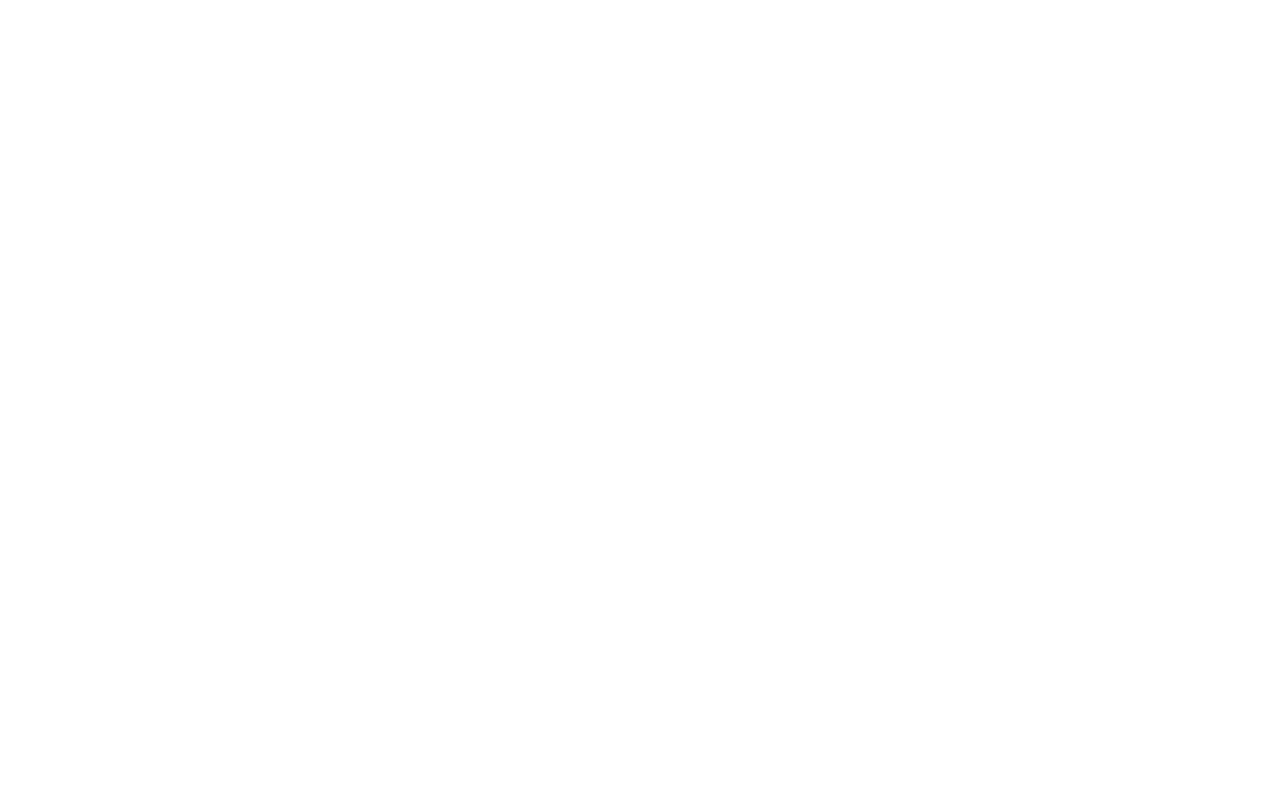
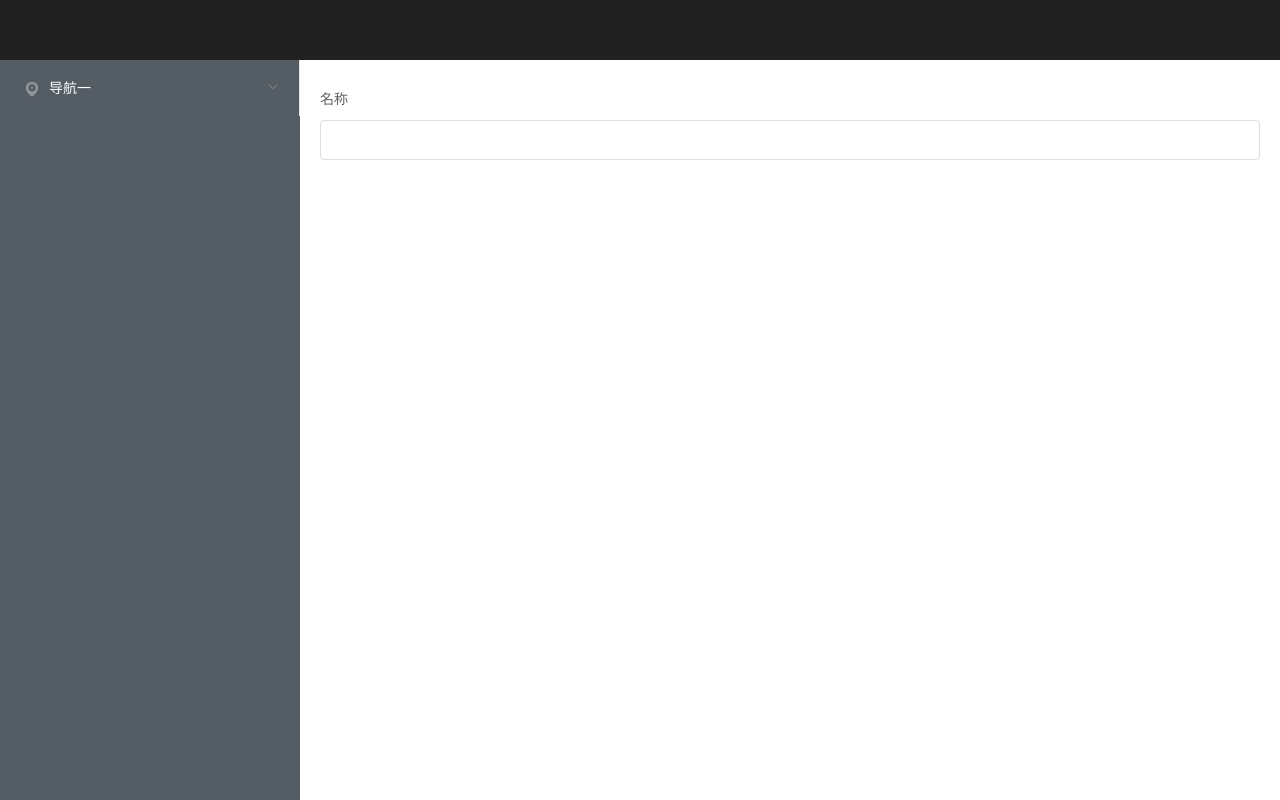
Before and after one commit to wtdtcwsws/cyshop_vue, a Vue app: page /wutong in a window 1280 px wide. Built offline with nearby package versions, Linux system fonts and the light colour scheme.

Commit message:
inputgroup

```diff
--- /dev/null
+++ b/src/components/InputGroup.vue
@@ -0,0 +1,28 @@
+<template>
+    <el-form :label-position="labelPosition" label-width="80px" :model="formLabelAlign">
+        <el-form>
+            <el-form-item label="名称">
+                <el-input v-model="formLabelAlign.name"></el-input>
+            </el-form-item>
+        </el-form>
+    </el-form>
+
+</template>
+
+<script>
+    export default {
+        name:'InputGroup',
+        data() {
+            return {
+                labelPosition: 'right',
+                formLabelAlign: {
+                    name: ''
+                }
+            };
+        }
+    }
+</script>
+
+<style scoped>
+
+</style>
--- a/src/router.js
+++ b/src/router.js
@@ -33,6 +33,7 @@
           path:'/login',
           component:()=>import('./views/Login')
       },
+
       {
           name:'Index',
           path:'/index',
@@ -52,6 +53,15 @@
                   name:'table',
                   path:'/table',
                   component:()=>import('./views/Table')
+              },{
+                  name:'wutong',
+                  path:'/wutong',
+                  component:()=>import('./views/WuTong')
+              },
+              {
+                  name:'table',
+                  path:'/table',
+                  component:()=>import('./views/Table')
               }
           ]
       }
--- /dev/null
+++ b/src/views/WuTong.vue
@@ -0,0 +1,17 @@
+<template>
+    <InputGroup></InputGroup>
+</template>
+
+<script>
+    import InputGroup from '@/components/InputGroup.vue'
+    export default {
+        name: "WuTong",
+        components:{
+            InputGroup
+        }
+    }
+</script>
+
+<style scoped>
+
+</style>
```
